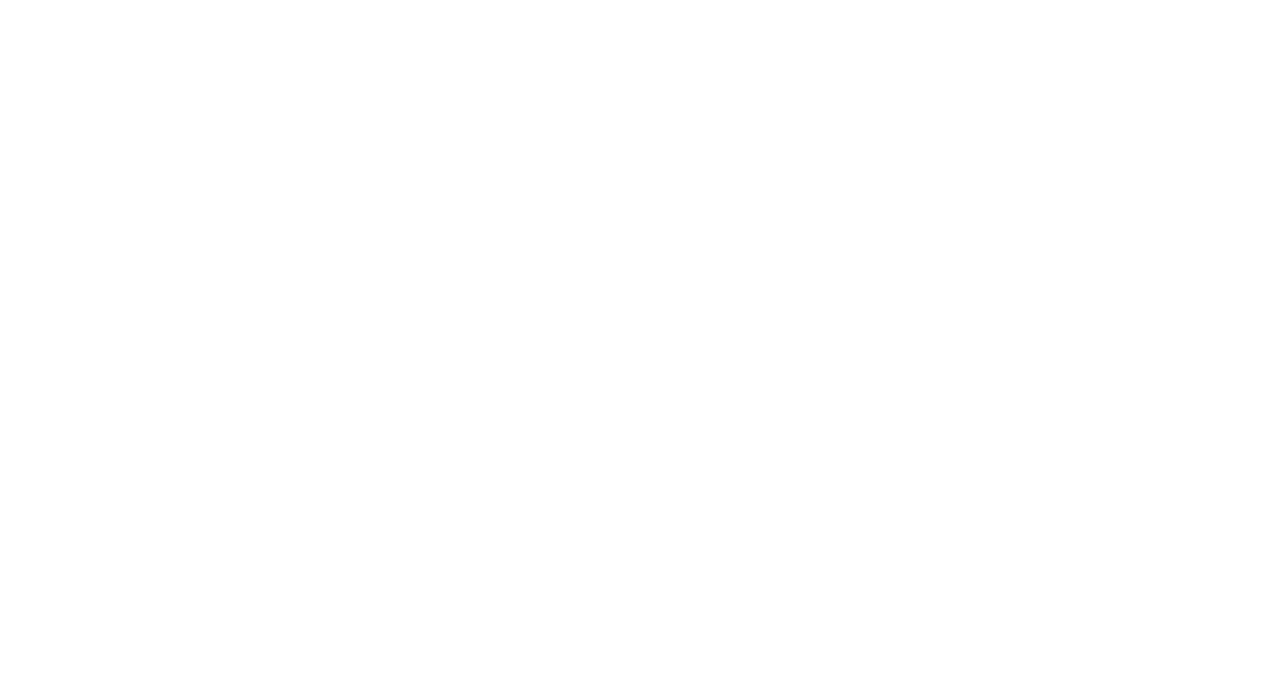
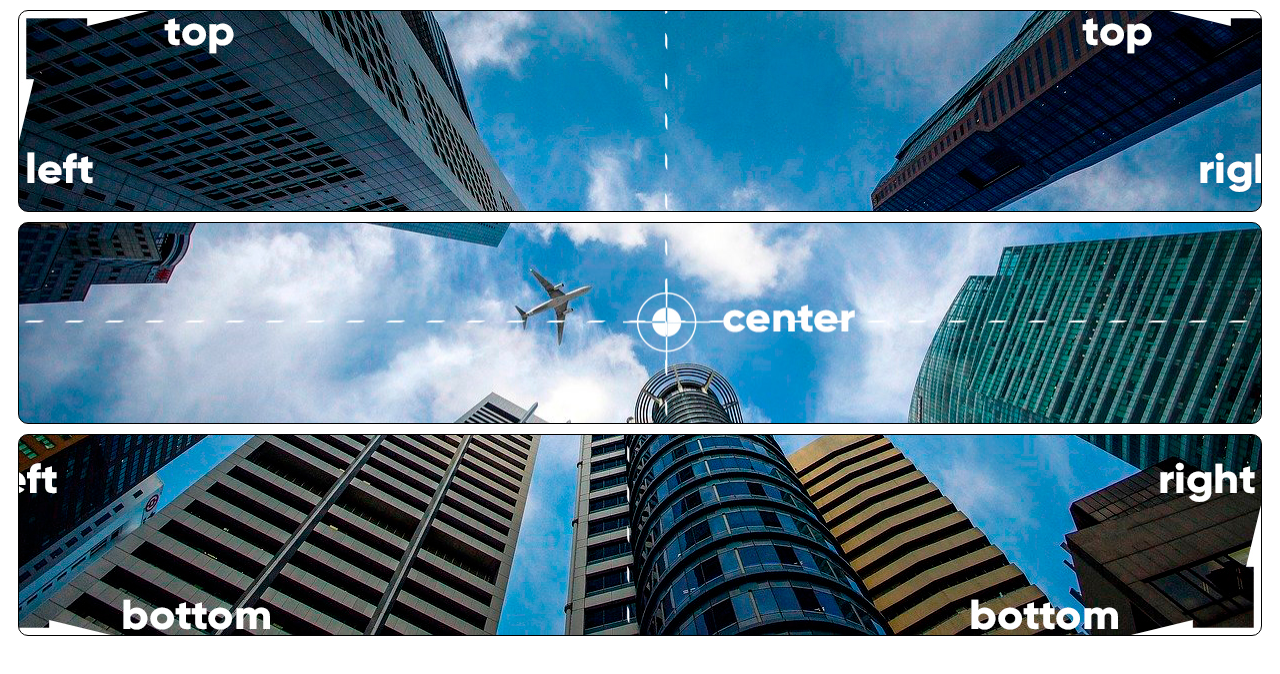
Before and after one commit to MarySql/CSS-E-HTML, a plain HTML site: page aula 22/fundo003.html in a window 1280 px wide. Drawn offline with Linux system fonts and the light colour scheme.

Commit message:
aula 22 005

```diff
--- a/aula 22/fundo003.html
+++ b/aula 22/fundo003.html
@@ -1,11 +1,46 @@
 <!DOCTYPE html>
 <html lang="pr-br">
+
 <head>
     <meta charset="UTF-8">
     <meta name="viewport" content="width=device-width, initial-scale=1.0">
     <title>testando fundo 3</title>
+    <style>
+        div.bloco {
+            background-image: url('imagens/wallpaper003.jpg');
+            height: 200px;
+            border: 1px solid black;
+            margin: 10px;
+            border-radius: 10px;
+        }
+
+        div#q1 {
+            background-position: left top;
+
+        }
+
+        div#q2 {
+            background-position: left center;
+
+        }
+
+        div#q3 {
+            background-position: right bottom;
+
+        }
+    </style>
 </head>
+
 <body>
+    <div class="bloco" id="q1">
 
+    </div>
+    <div class="bloco" id="q2">
+
+    </div>
+    <div class="bloco" id="q3">
+
+    </div>
 </body>
+
 </html>
```
Also changed, not shown: aula 22/fundo004.html (added, +21 -0 lines), aula 22/fundo005.html (added, +18 -0 lines), aula 22/imagens/logo.png (added).
